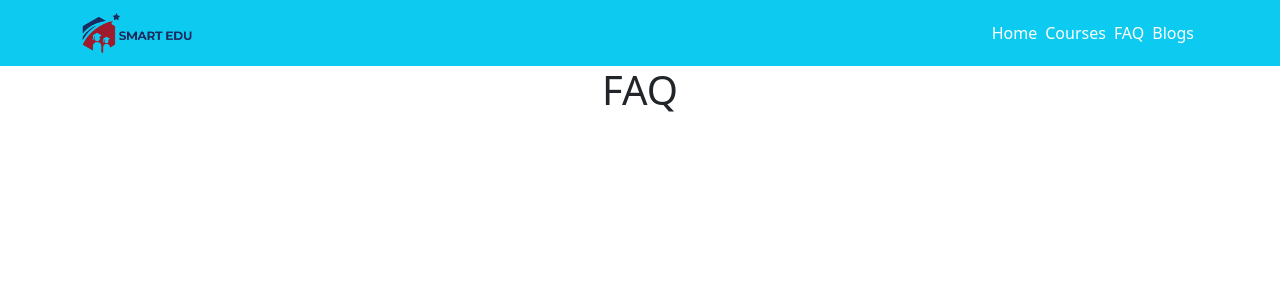
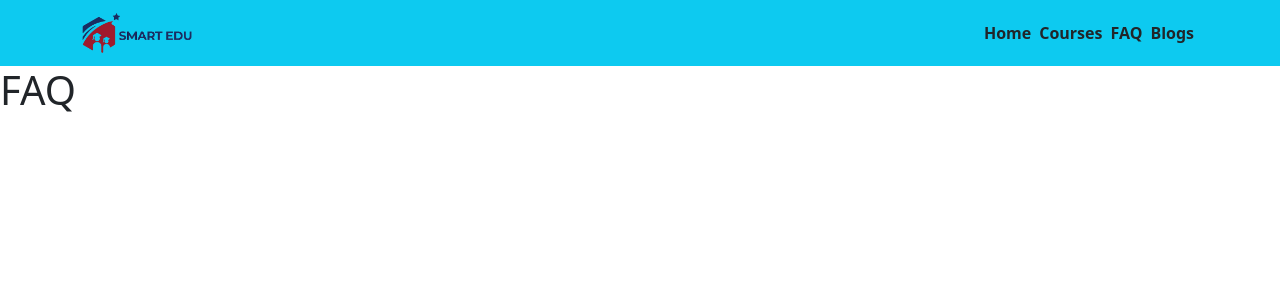
Before and after one commit to developersayem/lerning-platform-client-side, a React (Create React App) app: page /faq in a window 1280 px wide. Shown: the top 300 px of the page. Built offline with nearby package versions, Linux system fonts and the light colour scheme.

Commit message:
courses done

```diff
--- a/src/App.js
+++ b/src/App.js
@@ -1,10 +1,9 @@
-import "./App.css";
 import { RouterProvider } from "react-router-dom";
 import { router } from "./routers/Route/Route";
 
 function App() {
   return (
-    <div className="App">
+    <div>
       <RouterProvider router={router}></RouterProvider>
     </div>
   );
--- /dev/null
+++ b/src/pages/Courses/CourseItems/Cards/Cards.js
@@ -0,0 +1,40 @@
+import React from "react";
+import Card from "react-bootstrap/Card";
+import { Link } from "react-router-dom";
+
+const Cards = ({ item }) => {
+  console.log(item);
+  const { img, title, students, ratings, rating, price, author } = item;
+  return (
+    <div className="col-12 col-lg-6 mb-5">
+      <Link className="text-decoration-none" to="/courses">
+        <Card style={{ width: "20rem" }}>
+          <Card.Img variant="top" src={img} />
+          <Card.Body className="bg-dark">
+            <Card.Title className="m-0 text-info">{title}</Card.Title>
+            <p className="text-muted fs-6">
+              <small>Author: {author}</small>
+            </p>
+            <p className="text-muted fs-6">
+              <small>
+                {" "}
+                Ratings: {rating} ({ratings})
+              </small>
+            </p>
+            <p className="text-muted fs-6">
+              <small>Students: {students}</small>
+            </p>
+            <p className="text-muted mt-0 fs-6">
+              <small className="mt-0">
+                Price: <span className="text-warning">$</span>
+                {price}
+              </small>
+            </p>
+          </Card.Body>
+        </Card>
+      </Link>
+    </div>
+  );
+};
+
+export default Cards;
--- /dev/null
+++ b/src/pages/Courses/CourseItems/CourseItems.js
@@ -0,0 +1,19 @@
+import React from "react";
+import { useLoaderData } from "react-router-dom";
+import Cards from "./Cards/Cards";
+
+const CourseItems = () => {
+  const data = useLoaderData();
+  console.log(data);
+  return (
+    <div className="d-grid container">
+      <div className="row">
+        {data.map((item) => (
+          <Cards key={item.id} item={item}></Cards>
+        ))}
+      </div>
+    </div>
+  );
+};
+
+export default CourseItems;
--- a/src/pages/Courses/Courses.js
+++ b/src/pages/Courses/Courses.js
@@ -1,9 +1,16 @@
 import React from "react";
+import { Outlet } from "react-router-dom";
+import SideNav from "./SideNav/SideNav";
 
 const Courses = () => {
   return (
-    <div>
-      <h1>courses</h1>
+    <div className="d-flex container ">
+      <div className="w-25">
+        <SideNav></SideNav>
+      </div>
+      <div className="w-75 mt-5 pt-3 ms-5">
+        <Outlet></Outlet>
+      </div>
     </div>
   );
 };
--- /dev/null
+++ b/src/pages/Courses/SideNav/Item/Item.js
@@ -0,0 +1,20 @@
+import React from "react";
+import { Button } from "react-bootstrap";
+import { Link } from "react-router-dom";
+
+const Item = ({ Category }) => {
+  return (
+    <div className=" d-flex flex-row justify-content-center align-content-center">
+      <div>
+        <Link
+          className="text-dark mt-1 "
+          to={`/courses/categories/${Category.id}`}
+        >
+          <Button variant="light">{Category.Name}</Button>
+        </Link>
+      </div>
+    </div>
+  );
+};
+
+export default Item;
--- /dev/null
+++ b/src/pages/Courses/SideNav/SideNav.js
@@ -0,0 +1,31 @@
+import React, { useEffect, useState } from "react";
+import Item from "./Item/Item.js";
+import { Button } from "react-bootstrap";
+
+import { Link } from "react-router-dom";
+
+const SideNav = () => {
+  const [categories, setCategories] = useState([]);
+  useEffect(() => {
+    fetch("https://lerning-platform-server-side.vercel.app/courses_categories")
+      .then((res) => res.json())
+      .then((data) => setCategories(data))
+      .catch((err) => console.error(err));
+  }, []);
+
+  return (
+    <div>
+      <h1 className="mt-5 ms-4 mb-4">Categories</h1>
+      <div className="ms-5 ps-4">
+        <Link className="text-decoration-none text-dark" to="/courses">
+          <Button variant="light">ALL Courses</Button>
+        </Link>
+      </div>
+      {categories.map((Category) => (
+        <Item key={Category.id} Category={Category}></Item>
+      ))}
+    </div>
+  );
+};
+
+export default SideNav;
--- a/src/pages/NavBar/NavBar.js
+++ b/src/pages/NavBar/NavBar.js
@@ -7,7 +7,7 @@ import logo from "../../images/logo.png";
 
 const NavBar = () => {
   return (
-    <Navbar collapseOnSelect expand="lg" bg="info" variant="light">
+    <Navbar sticky="top" collapseOnSelect expand="lg" bg="info" variant="light">
       <Container>
         <Navbar.Brand>
           <Link
@@ -21,16 +21,28 @@ const NavBar = () => {
         <Navbar.Collapse id="responsive-navbar-nav">
           <Nav className="me-auto"></Nav>
           <Nav>
-            <Link className="text-decoration-none text-white m-1" to="/home">
+            <Link
+              className="text-decoration-none text-dark fw-bold m-1"
+              to="/home"
+            >
               Home
             </Link>
-            <Link className="text-decoration-none text-white m-1" to="/courses">
+            <Link
+              className="text-decoration-none text-dark fw-bold m-1"
+              to="/courses"
+            >
               Courses
             </Link>
-            <Link className="text-decoration-none text-white m-1" to="/faq">
+            <Link
+              className="text-decoration-none text-dark fw-bold m-1"
+              to="/faq"
+            >
               FAQ
             </Link>
-            <Link className="text-decoration-none text-white m-1" to="/blogs">
+            <Link
+              className="text-decoration-none text-dark fw-bold m-1"
+              to="/blogs"
+            >
               Blogs
             </Link>
           </Nav>
--- a/src/routers/Route/Route.js
+++ b/src/routers/Route/Route.js
@@ -2,8 +2,9 @@ import { createBrowserRouter } from "react-router-dom";
 import Home from "../../layouts/Main/Home";
 import Main from "../../layouts/Main/Main";
 import Blogs from "../../pages/Blogs/Blogs";
+import CourseItems from "../../pages/Courses/CourseItems/CourseItems";
 import Courses from "../../pages/Courses/Courses";
-import Faq from "./Faq/Faq";
+import Faq from "../../pages/Faq/Faq";
 
 export const router = createBrowserRouter([
   {
@@ -19,16 +20,34 @@ export const router = createBrowserRouter([
         element: <Home></Home>,
       },
       {
-        path: "/courses",
-        element: <Courses></Courses>,
-      },
-      {
         path: "/faq",
         element: <Faq></Faq>,
       },
       {
         path: "/blogs",
         element: <Blogs></Blogs>,
+      },
+      {
+        path: "/courses",
+        element: <Courses></Courses>,
+        children: [
+          {
+            path: "/courses",
+            element: <CourseItems></CourseItems>,
+            loader: async () =>
+              fetch(
+                "https://lerning-platform-server-side-sayemmolla012-outlookcom.vercel.app/courses"
+              ),
+          },
+          {
+            path: "/courses/categories/:id",
+            element: <CourseItems></CourseItems>,
+            loader: async ({ params }) =>
+              fetch(
+                `https://lerning-platform-server-side-sayemmolla012-outlookcom.vercel.app/courses/categories/${params.id}`
+              ),
+          },
+        ],
       },
     ],
   },
```
Also changed, not shown: src/pages/Faq/Faq.js (renamed from src/routers/Route/Faq/Faq.js).
